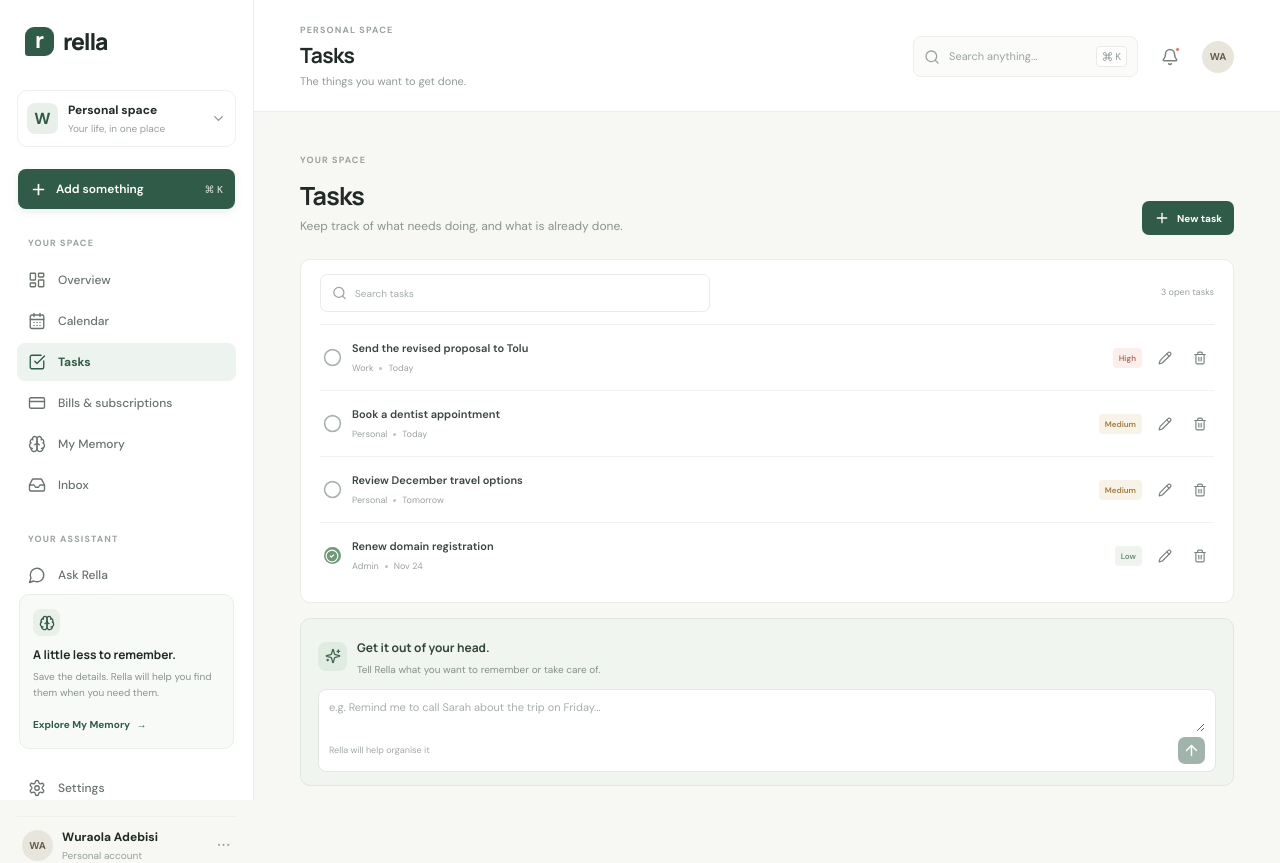
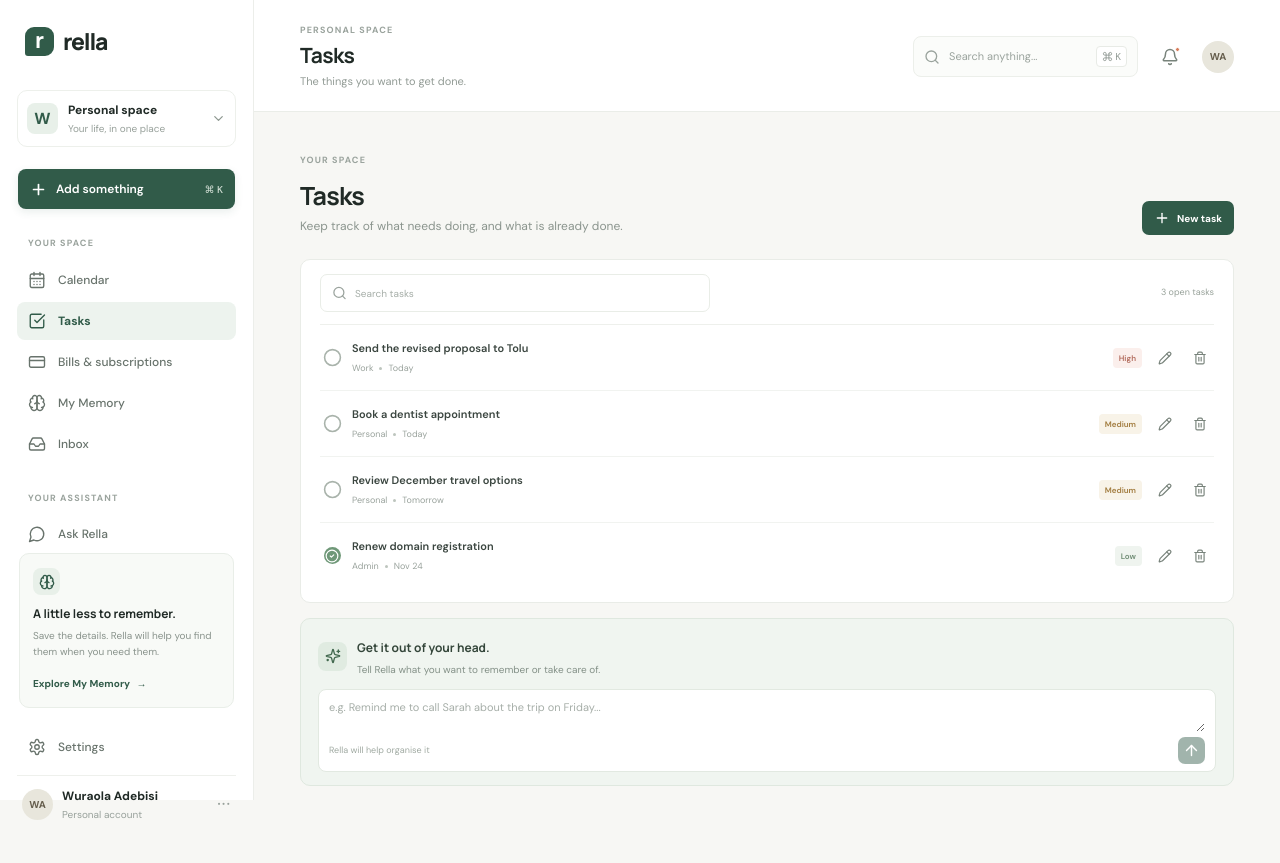
Before and after one commit to Wuraola-Adebisi/Rella, a React (Vite) app: page / in a window 1280 px wide. Both pictures are taken after a click on the button "Open Rella". Built offline with nearby package versions, Linux system fonts and the light colour scheme; the HTML template or start-up script is replaced by a standard one.

Commit message:
Remove dashboard navigation from Rella workspace

```diff
--- a/src/components/Sidebar.tsx
+++ b/src/components/Sidebar.tsx
@@ -1,10 +1,9 @@
-import { CalendarDays, CheckSquare, CreditCard, Inbox, LayoutDashboard, Brain, MessageCircle, Plus, Settings, ChevronDown } from 'lucide-react'
+import { CalendarDays, CheckSquare, CreditCard, Inbox, Brain, MessageCircle, Plus, Settings, ChevronDown } from 'lucide-react'
 import type { ViewId } from '../types'
 
 type SidebarProps = { activeView: ViewId; onNavigate: (view: ViewId) => void; onAdd: () => void; onSettings: () => void; inboxCount: number }
 
-const primaryItems: { id: ViewId; label: string; icon: typeof LayoutDashboard }[] = [
-  { id: 'overview', label: 'Overview', icon: LayoutDashboard },
+const primaryItems: { id: ViewId; label: string; icon: typeof CheckSquare }[] = [
   { id: 'calendar', label: 'Calendar', icon: CalendarDays },
   { id: 'tasks', label: 'Tasks', icon: CheckSquare },
   { id: 'bills', label: 'Bills & subscriptions', icon: CreditCard },
@@ -15,7 +14,7 @@ const primaryItems: { id: ViewId; label: string; icon: typeof LayoutDashboard }[
 export default function Sidebar({ activeView, onNavigate, onAdd, onSettings, inboxCount }: SidebarProps) {
   return (
     <aside className="sidebar">
-      <button className="brand-lockup" onClick={() => onNavigate('overview')} aria-label="Rella home">
+      <button className="brand-lockup" onClick={() => onNavigate('tasks')} aria-label="Rella home">
         <span className="brand-mark">r</span><span className="brand-name">rella</span>
       </button>
       <button className="workspace-switcher" onClick={onSettings}><span className="workspace-avatar">W</span><span className="workspace-copy"><strong>Personal space</strong><small>Your life, in one place</small></span><ChevronDown size={15} /></button>
```
